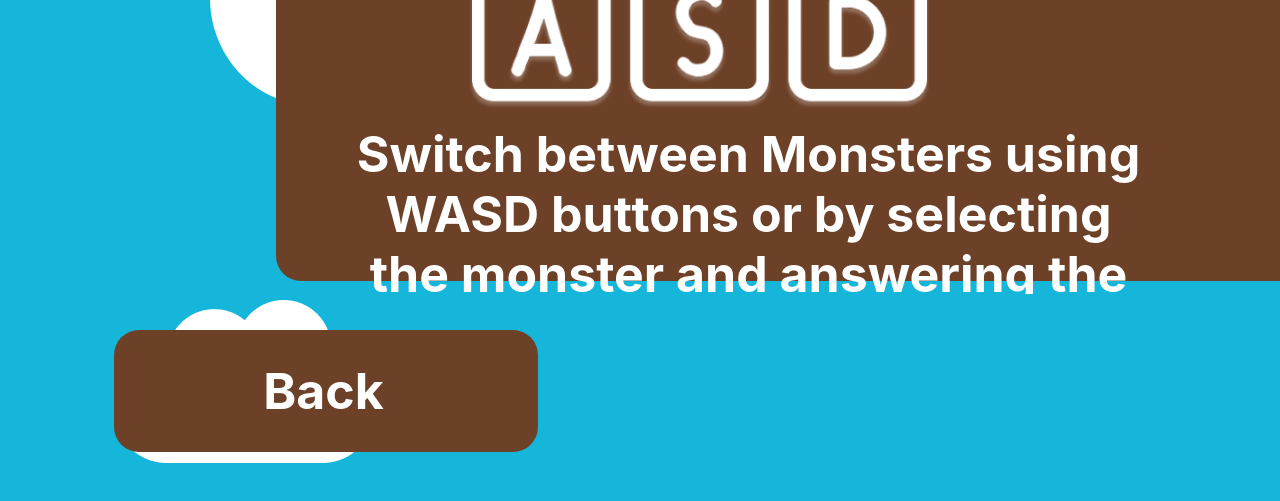
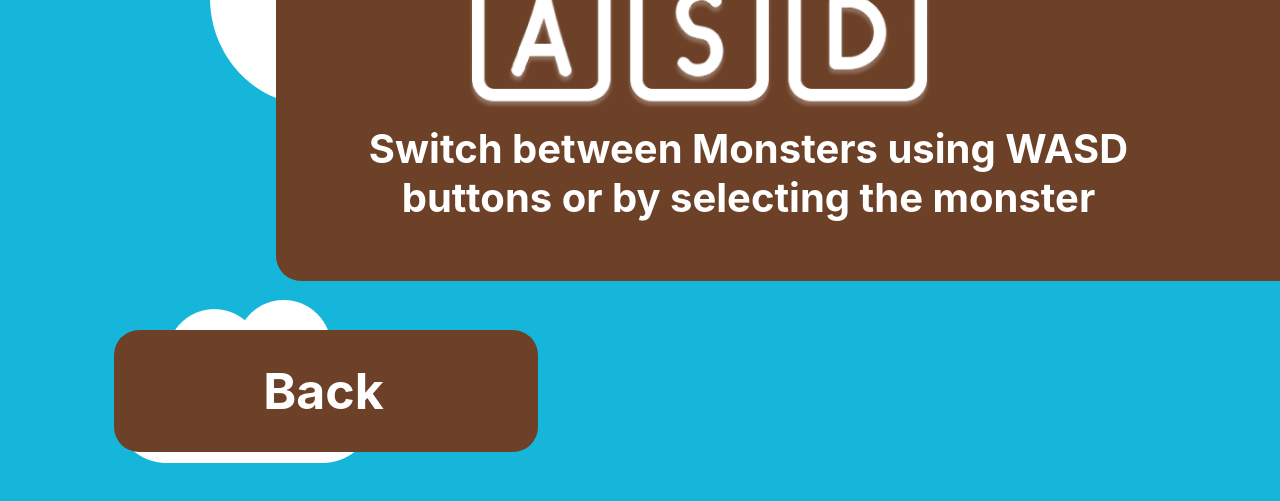
Before and after one commit to uwohci23/Group4, a website: page src/info_screen.html in a window 1280 px wide. Shown: the part 541-1042 px from the top of the page. Drawn offline with Linux system fonts and the light colour scheme.

Commit message:
modified info screen a bit more

```diff
--- a/src/info_screen.html
+++ b/src/info_screen.html
@@ -50,7 +50,7 @@
 					Solve the math formula and Click enter
 				</div>
 				<div id="switch_between_monsters_using_wasd_buttons" >
-					Switch between Monsters using WASD buttons or by selecting the monster and answering the question in the textbox
+					Switch between Monsters using WASD buttons or by selecting the monster
 				</div>
 				<img src="images/image_3.png" id="image_3" />
 			</a>
--- a/src/styles/info_screen.css
+++ b/src/styles/info_screen.css
@@ -166,7 +166,7 @@ div { position: absolute; }
 	height: 170px;
 	overflow: hidden;
 	font-family: Inter;
-	font-size: 50px;
+	font-size: 40px;
 	font-weight: bold;
 	text-align: center;
 	color:#FFFFFF;
```
